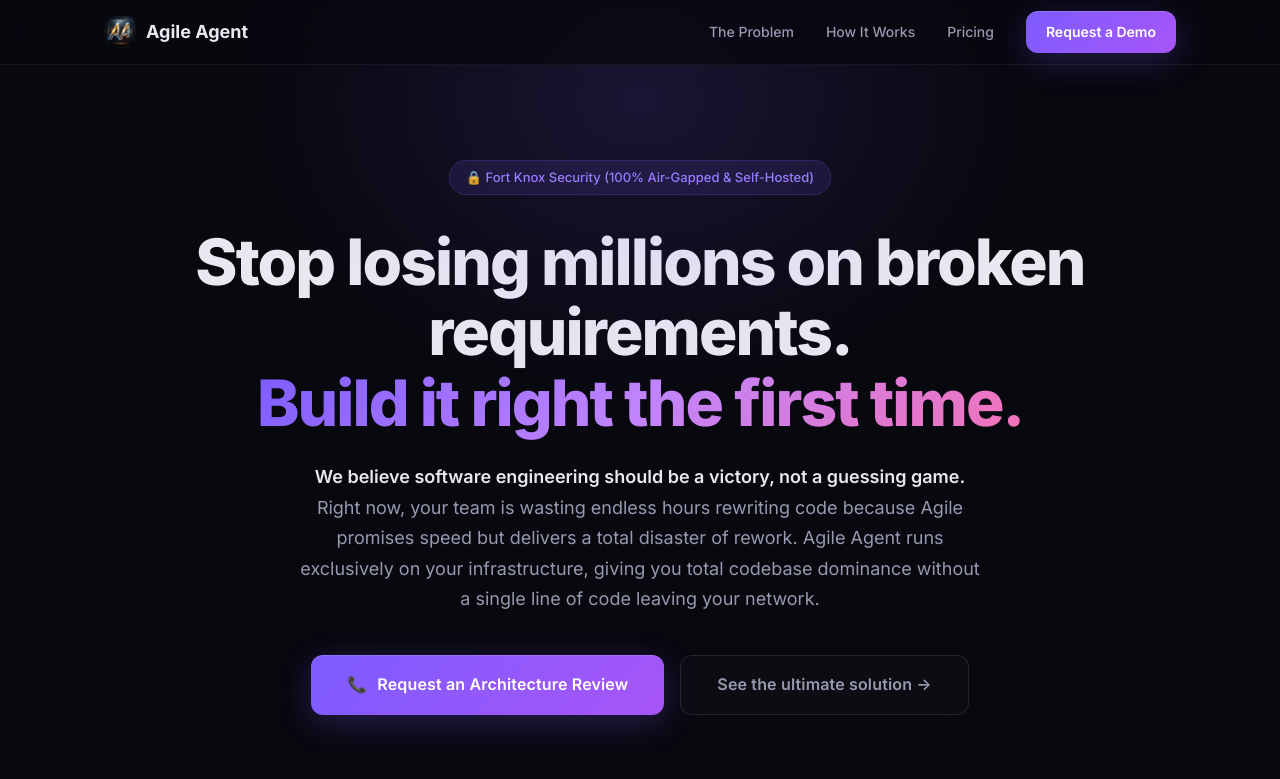
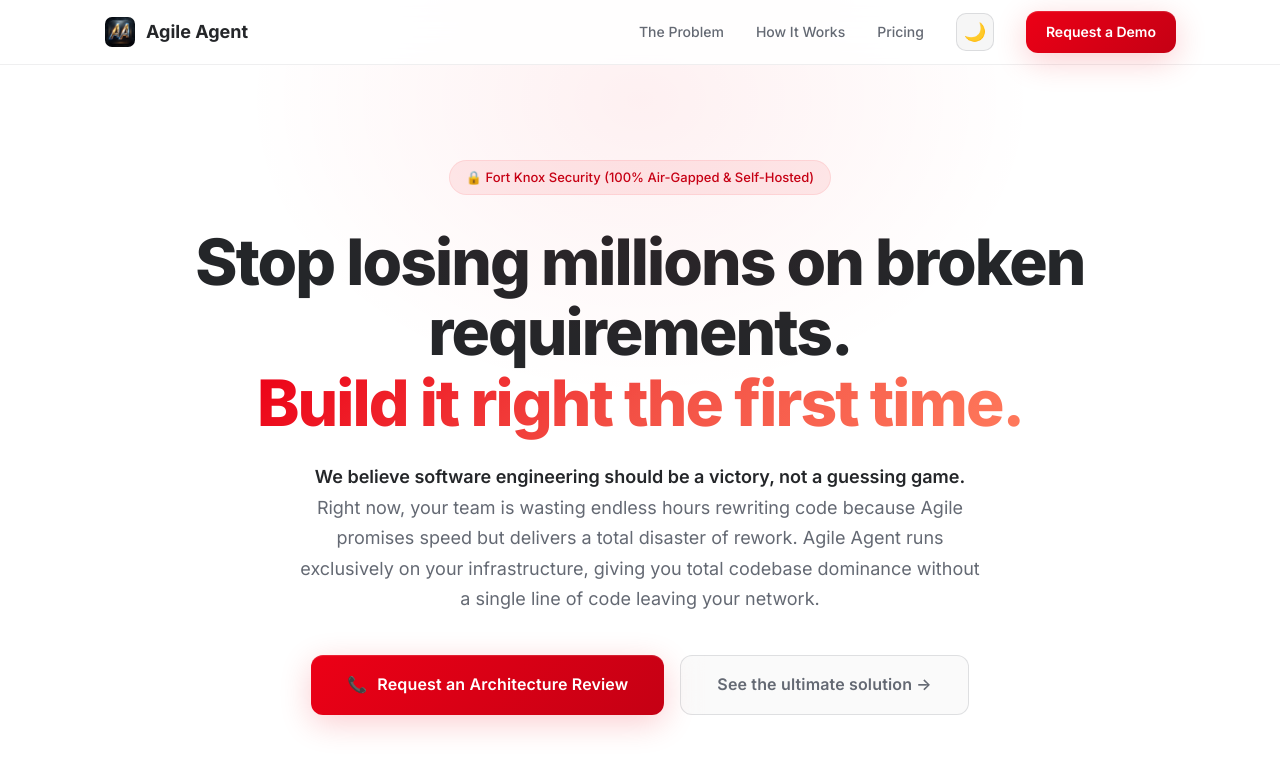
Before and after one commit to andreseloysv/agile-agent-landing, a Nuxt app: page / in a window 1280 px wide. Shown: the top 779 px of the page. Built offline with nearby package versions, Linux system fonts and the light colour scheme.

Commit message:
add light mode

```diff
--- a/app/app.vue
+++ b/app/app.vue
@@ -11,6 +11,9 @@
           <a href="#problem">The Problem</a>
           <a href="#features">How It Works</a>
           <a href="#pricing">Pricing</a>
+          <button class="theme-toggle" @click="toggleTheme" :aria-label="isDark ? 'Switch to light mode' : 'Switch to dark mode'" :title="isDark ? 'Switch to light mode' : 'Switch to dark mode'">
+            <span class="theme-toggle-icon">{{ isDark ? '☀️' : '🌙' }}</span>
+          </button>
           <a href="#contact" class="btn btn-primary btn-sm">Request a Demo</a>
         </div>
       </div>
@@ -243,7 +246,7 @@
               <li>✅ Custom system prompts per team</li>
               <li>✅ Usage analytics dashboard</li>
             </ul>
-            <a href="#contact" class="btn btn-primary" style="width: 100%; justify-content: center">📞 Book a Deployment Pilot</a>
+            <a href="#contact" class="btn btn-primary btn-lg" style="width: 100%; justify-content: center">📞 Book a Deployment Pilot</a>
           </div>
           <div class="pricing-card">
             <div class="pricing-tier">Enterprise</div>
@@ -365,22 +368,96 @@
 
 <script setup lang="ts">
 const copied = ref(false);
+const isDark = ref(false);
 
 function copyInstall() {
   navigator.clipboard.writeText('curl -fsSL https://raw.githubusercontent.com/andreseloysv/agile-agent-release/main/install.sh | bash');
   copied.value = true;
   setTimeout(() => copied.value = false, 2000);
 }
+
+function applyTheme(dark: boolean) {
+  isDark.value = dark;
+  document.documentElement.setAttribute('data-theme', dark ? 'dark' : 'light');
+}
+
+function toggleTheme() {
+  const newDark = !isDark.value;
+  applyTheme(newDark);
+  localStorage.setItem('theme', newDark ? 'dark' : 'light');
+}
+
+onMounted(() => {
+  const stored = localStorage.getItem('theme');
+  if (stored) {
+    applyTheme(stored === 'dark');
+  } else {
+    const prefersDark = window.matchMedia('(prefers-color-scheme: dark)').matches;
+    applyTheme(prefersDark);
+  }
+
+  window.matchMedia('(prefers-color-scheme: dark)').addEventListener('change', (e) => {
+    if (!localStorage.getItem('theme')) {
+      applyTheme(e.matches);
+    }
+  });
+});
 </script>
 
 <style>
 /* ── Reset & Base ───────────────────────────────────────────────────── */
 *, *::before, *::after { margin: 0; padding: 0; box-sizing: border-box; }
 
+/* ── Light theme (default) — Deutsche Bahn design language ──────── */
 :root {
+  --bg: #ffffff;
+  --bg-card: #f0f3f5;
+  --bg-card-hover: #e5eaee;
+  --bg-subtle: rgba(36, 38, 41, 0.04);
+  --border: #5f656d1a;
+  --border-strong: #5f656d2e;
+  --text: #242629;
+  --text-secondary: #646973;
+  --text-muted: #afb4bb;
+  --accent: #ec0016;
+  --accent-light: #c50014;
+  --accent-glow: rgba(236, 0, 22, 0.08);
+  --gradient: linear-gradient(135deg, #ec0016 0%, #f35045 50%, #ff7a5c 100%);
+  --red: #ec0016;
+  --red-glow: rgba(236, 0, 22, 0.08);
+  --radius: 12px;
+  --radius-lg: 20px;
+  --font: 'Inter', -apple-system, system-ui, sans-serif;
+  --nav-bg: rgba(255, 255, 255, 0.85);
+  --glow-color: rgba(236, 0, 22, 0.06);
+  --glow-accent: rgba(236, 0, 22, 0.10);
+  --shadow-color: rgba(36, 38, 41, 0.08);
+  --shadow-heavy: rgba(36, 38, 41, 0.12);
+  --btn-primary-bg: linear-gradient(135deg, #ec0016 0%, #c50014 100%);
+  --btn-primary-shadow: rgba(236, 0, 22, 0.20), inset 0 1px 1px rgba(255, 255, 255, 0.15);
+  --btn-primary-hover-bg: linear-gradient(135deg, #c50014 0%, #9b000e 100%);
+  --btn-primary-hover-shadow: rgba(236, 0, 22, 0.35), inset 0 1px 1px rgba(255, 255, 255, 0.2);
+  --btn-ghost-bg: rgba(36, 38, 41, 0.02);
+  --btn-ghost-hover-bg: rgba(36, 38, 41, 0.06);
+  --btn-ghost-hover-border: rgba(36, 38, 41, 0.22);
+  --btn-ghost-hover-shadow: rgba(36, 38, 41, 0.08);
+  --card-hover-shadow: rgba(36, 38, 41, 0.10);
+  --pricing-featured-shadow: rgba(236, 0, 22, 0.10);
+  --trial-badge-bg: rgba(34, 197, 94, 0.10);
+  --trial-badge-color: #16a34a;
+  --trial-badge-border: rgba(34, 197, 94, 0.20);
+  --faq-open-border: rgba(236, 0, 22, 0.25);
+  --blast-overlay-bg: rgba(255, 255, 255, 0.95);
+  --blast-overlay-shadow: rgba(236, 0, 22, 0.12);
+  --overlay-header-color: var(--text);
+}
+
+/* ── Dark theme — preserves original design ─────────────────────── */
+:root[data-theme='dark'] {
   --bg: #08080f;
   --bg-card: #12121e;
   --bg-card-hover: #1a1a2e;
+  --bg-subtle: rgba(255, 255, 255, 0.03);
   --border: rgba(255, 255, 255, 0.06);
   --border-strong: rgba(255, 255, 255, 0.1);
   --text: #e8e8f0;
@@ -392,9 +469,28 @@
   --gradient: linear-gradient(135deg, #7c5cff 0%, #c084fc 50%, #f472b6 100%);
   --red: #ef4444;
   --red-glow: rgba(239, 68, 68, 0.12);
-  --radius: 12px;
-  --radius-lg: 20px;
-  --font: 'Inter', -apple-system, system-ui, sans-serif;
+  --nav-bg: rgba(8, 8, 15, 0.8);
+  --glow-color: rgba(124, 92, 255, 0.15);
+  --glow-accent: rgba(124, 92, 255, 0.12);
+  --shadow-color: rgba(0, 0, 0, 0.3);
+  --shadow-heavy: rgba(0, 0, 0, 0.5);
+  --btn-primary-bg: linear-gradient(135deg, #7c5cff 0%, #a855f7 100%);
+  --btn-primary-shadow: rgba(124, 92, 255, 0.25), inset 0 1px 1px rgba(255, 255, 255, 0.15);
+  --btn-primary-hover-bg: linear-gradient(135deg, #9b7fff 0%, #c084fc 100%);
+  --btn-primary-hover-shadow: rgba(124, 92, 255, 0.4), inset 0 1px 1px rgba(255, 255, 255, 0.2);
+  --btn-ghost-bg: rgba(255, 255, 255, 0.02);
+  --btn-ghost-hover-bg: rgba(255, 255, 255, 0.06);
+  --btn-ghost-hover-border: rgba(255, 255, 255, 0.3);
+  --btn-ghost-hover-shadow: rgba(0, 0, 0, 0.2);
+  --card-hover-shadow: rgba(0, 0, 0, 0.3);
+  --pricing-featured-shadow: rgba(124, 92, 255, 0.15);
+  --trial-badge-bg: rgba(34, 197, 94, 0.12);
+  --trial-badge-color: #4ade80;
+  --trial-badge-border: rgba(34, 197, 94, 0.2);
+  --faq-open-border: rgba(124, 92, 255, 0.3);
+  --blast-overlay-bg: rgba(18, 18, 30, 0.95);
+  --blast-overlay-shadow: rgba(239, 68, 68, 0.15);
+  --overlay-header-color: #fff;
 }
 
 html { scroll-behavior: smooth; }
@@ -432,20 +528,20 @@
 }
 
 .btn-primary {
-  background: linear-gradient(135deg, var(--accent) 0%, #a855f7 100%);
+  background: var(--btn-primary-bg);
   color: #fff;
-  box-shadow: 0 8px 32px rgba(124, 92, 255, 0.25), inset 0 1px 1px rgba(255, 255, 255, 0.15);
+  box-shadow: 0 8px 32px var(--btn-primary-shadow);
 }
 
 .btn-primary:hover {
-  background: linear-gradient(135deg, var(--accent-light) 0%, #c084fc 100%);
-  box-shadow: 0 12px 40px rgba(124, 92, 255, 0.4), inset 0 1px 1px rgba(255, 255, 255, 0.2);
+  background: var(--btn-primary-hover-bg);
+  box-shadow: 0 12px 40px var(--btn-primary-hover-shadow);
   transform: translateY(-2px);
   color: #fff;
 }
 
 .btn-ghost {
-  background: rgba(255, 255, 255, 0.02);
+  background: var(--btn-ghost-bg);
   color: var(--text-secondary);
   border: 1px solid var(--border-strong);
   backdrop-filter: blur(10px);
@@ -453,10 +549,10 @@
 
 .btn-ghost:hover {
   color: var(--text);
-  border-color: rgba(255, 255, 255, 0.3);
-  background: rgba(255, 255, 255, 0.06);
+  border-color: var(--btn-ghost-hover-border);
+  background: var(--btn-ghost-hover-bg);
   transform: translateY(-2px);
-  box-shadow: 0 8px 24px rgba(0, 0, 0, 0.2);
+  box-shadow: 0 8px 24px var(--btn-ghost-hover-shadow);
 }
 
 .btn-sm { padding: 10px 20px; font-size: 14px; }
@@ -467,7 +563,7 @@
   position: fixed;
   top: 0; left: 0; right: 0;
   z-index: 100;
-  background: rgba(8, 8, 15, 0.8);
+  background: var(--nav-bg);
   backdrop-filter: blur(20px);
   border-bottom: 1px solid var(--border);
 }
@@ -480,7 +576,8 @@
 }
 
 .logo { display: flex; align-items: center; gap: 10px; }
-.logo-icon { width: 32px; height: 32px; border-radius: 8px; object-fit: cover; flex-shrink: 0; }
+.logo-icon { width: 32px; height: 32px; border-radius: 8px; object-fit: cover; flex-shrink: 0; transition: box-shadow 0.3s ease, border-color 0.3s ease; border: 1px solid transparent; }
+:root[data-theme='dark'] .logo-icon { box-shadow: 0 0 12px rgba(124, 92, 255, 0.35), 0 0 4px rgba(255, 255, 255, 0.1); border-color: rgba(255, 255, 255, 0.1); }
 .logo-text { font-size: 18px; font-weight: 700; color: var(--text); }
 
 .nav-links {
@@ -489,6 +586,39 @@
   gap: 32px;
   font-size: 14px;
   font-weight: 500;
+}
+
+/* ── Theme Toggle ──────────────────────────────────────────────────── */
+.theme-toggle {
+  display: flex;
+  align-items: center;
+  justify-content: center;
+  width: 38px;
+  height: 38px;
+  border: 1px solid var(--border-strong);
+  border-radius: 10px;
+  background: var(--bg-subtle);
+  cursor: pointer;
+  transition: all 0.25s ease;
+  padding: 0;
+  flex-shrink: 0;
+}
+.theme-toggle:hover {
+  background: var(--btn-ghost-hover-bg);
+  border-color: var(--btn-ghost-hover-border);
+  transform: translateY(-1px);
+  box-shadow: 0 4px 12px var(--shadow-color);
+}
+.theme-toggle:active {
+  transform: translateY(0px) scale(0.95);
+}
+.theme-toggle-icon {
+  font-size: 18px;
+  line-height: 1;
+  transition: transform 0.3s ease;
+}
+.theme-toggle:hover .theme-toggle-icon {
+  transform: rotate(20deg);
 }
 
 /* ── Hero ────────────────────────────────────────────────────────────── */
@@ -506,7 +636,7 @@
   transform: translateX(-50%);
   width: 800px;
   height: 600px;
-  background: radial-gradient(ellipse, rgba(124, 92, 255, 0.15) 0%, transparent 70%);
+  background: radial-gradient(ellipse, var(--glow-color) 0%, transparent 70%);
   pointer-events: none;
 }
 
@@ -518,7 +648,7 @@
   font-weight: 500;
   color: var(--accent-light);
   background: var(--accent-glow);
-  border: 1px solid rgba(124, 92, 255, 0.2);
+  border: 1px solid var(--accent-glow);
   margin-bottom: 32px;
 }
 
@@ -560,7 +690,7 @@
   border-radius: var(--radius-lg);
   overflow: hidden;
   border: 1px solid var(--border-strong);
-  box-shadow: 0 40px 100px rgba(0, 0, 0, 0.5), 0 0 60px rgba(124, 92, 255, 0.1);
+  box-shadow: 0 40px 100px var(--shadow-heavy), 0 0 60px var(--glow-accent);
 }
 .hero-image img { width: 100%; display: block; }
 .hero-image-glow {
@@ -577,7 +707,7 @@
   margin: 0 auto 64px;
   max-width: 600px;
   padding: 24px;
-  background: rgba(255, 255, 255, 0.03);
+  background: var(--bg-subtle);
   border: 1px solid var(--border);
   border-radius: var(--radius);
   text-align: left;
@@ -614,11 +744,11 @@
   top: 24px;
   right: -24px;
   width: 340px;
-  background: rgba(18, 18, 30, 0.95);
+  background: var(--blast-overlay-bg);
   backdrop-filter: blur(12px);
   border: 1px solid var(--red);
   border-radius: var(--radius);
-  box-shadow: 0 20px 40px rgba(239, 68, 68, 0.15);
+  box-shadow: 0 20px 40px var(--blast-overlay-shadow);
   text-align: left;
   z-index: 10;
   animation: float 6s ease-in-out infinite;
@@ -628,7 +758,7 @@
   border-bottom: 1px solid var(--border);
   font-size: 13px;
   font-weight: 600;
-  color: #fff;
+  color: var(--overlay-header-color);
 }
 .overlay-body {
   padding: 16px;
@@ -709,7 +839,7 @@
   letter-spacing: 0.08em;
   color: var(--accent-light);
   background: var(--accent-glow);
-  border: 1px solid rgba(124, 92, 255, 0.15);
+  border: 1px solid var(--accent-glow);
   margin-bottom: 20px;
 }
 
@@ -748,7 +878,7 @@
 .problem-card:hover {
   background: var(--bg-card-hover);
   transform: translateY(-2px);
-  box-shadow: 0 16px 32px rgba(0, 0, 0, 0.3);
+  box-shadow: 0 16px 32px var(--card-hover-shadow);
 }
 
 .problem-icon {
@@ -789,7 +919,7 @@
   background: var(--bg-card-hover);
   border-color: var(--border-strong);
   transform: translateY(-4px);
-  box-shadow: 0 20px 40px rgba(0, 0, 0, 0.3);
+  box-shadow: 0 20px 40px var(--card-hover-shadow);
 }
 
 .feature-icon {
@@ -883,8 +1013,8 @@
   height: 180px;
   border-radius: 50%;
   object-fit: cover;
-  border: 3px solid rgba(124, 92, 255, 0.3);
-  box-shadow: 0 0 40px rgba(124, 92, 255, 0.15);
+  border: 3px solid var(--accent-glow);
+  box-shadow: 0 0 40px var(--pricing-featured-shadow);
 }
 
 .founder-content h2 {
@@ -913,7 +1043,7 @@
   color: var(--text-secondary);
   padding: 8px 14px;
   border-radius: 8px;
-  background: rgba(255, 255, 255, 0.03);
+  background: var(--bg-subtle);
   border: 1px solid var(--border);
 }
 .founder-stat strong { color: var(--text); }
@@ -954,7 +1084,7 @@
 .ask-item {
   padding: 24px 16px;
   border-radius: var(--radius);
-  background: rgba(255, 255, 255, 0.03);
+  background: var(--bg-subtle);
   border: 1px solid var(--border);
 }
 
@@ -998,12 +1128,12 @@
 }
 .pricing-card:hover {
   transform: translateY(-4px);
-  box-shadow: 0 20px 40px rgba(0, 0, 0, 0.3);
+  box-shadow: 0 20px 40px var(--card-hover-shadow);
 }
 
 .pricing-card.featured {
   border-color: var(--accent);
-  box-shadow: 0 0 40px rgba(124, 92, 255, 0.15);
+  box-shadow: 0 0 40px var(--pricing-featured-shadow);
 }
 
 .pricing-popular {
@@ -1122,9 +1252,9 @@
   font-weight: 700;
   text-transform: uppercase;
   letter-spacing: 0.05em;
-  background: rgba(34, 197, 94, 0.12);
-  color: #4ade80;
-  border: 1px solid rgba(34, 197, 94, 0.2);
+  background: var(--trial-badge-bg);
+  color: var(--trial-badge-color);
+  border: 1px solid var(--trial-badge-border);
   margin-bottom: 12px;
 }
 
@@ -1158,7 +1288,7 @@
   border-color: var(--border-strong);
 }
 .faq-item[open] {
-  border-color: rgba(124, 92, 255, 0.3);
+  border-color: var(--faq-open-border);
   background: var(--bg-card-hover);
 }
 
@@ -1232,7 +1362,7 @@
   transform: translateX(-50%);
   width: 500px;
   height: 300px;
-  background: radial-gradient(ellipse, rgba(124, 92, 255, 0.12) 0%, transparent 70%);
+  background: radial-gradient(ellipse, var(--glow-accent) 0%, transparent 70%);
   pointer-events: none;
 }
 
```
